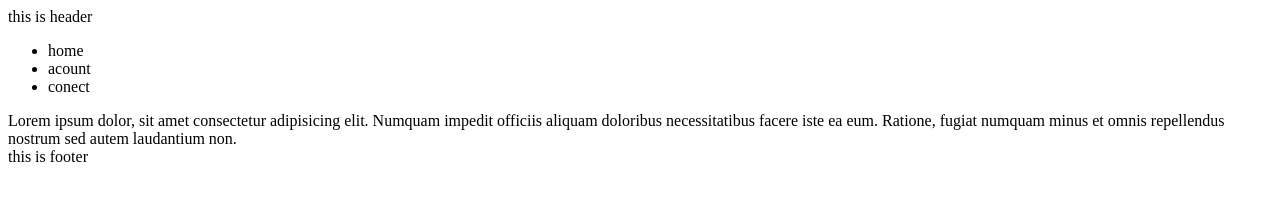
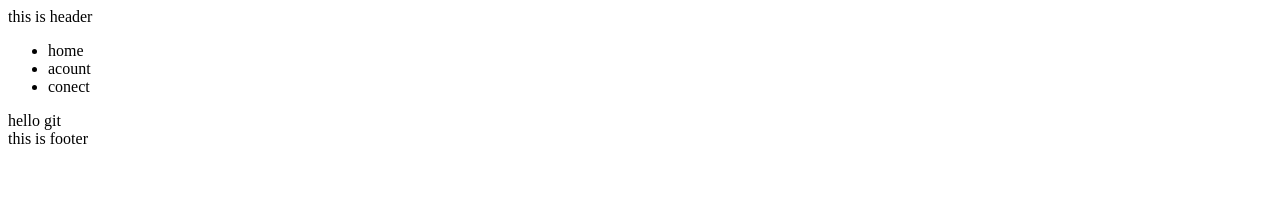
Before and after one commit to mohammad-fatemi/git-project-one, a plain HTML site: page index.html in a window 1280 px wide. Drawn offline with Linux system fonts and the light colour scheme.

Commit message:
content edited

```diff
--- a/index.html
+++ b/index.html
@@ -22,14 +22,16 @@
     </nav>
 
     <section>
-        Lorem ipsum dolor, sit amet consectetur adipisicing elit. Numquam impedit officiis aliquam doloribus
-        necessitatibus facere iste ea eum. Ratione, fugiat numquam minus et omnis repellendus nostrum sed autem
-        laudantium non.
+        hello git
     </section>
+
 
     <footer>
         this is footer
     </footer>
 </body>
 
+
+<script src="script.js"></script>
+
 </html>
```
